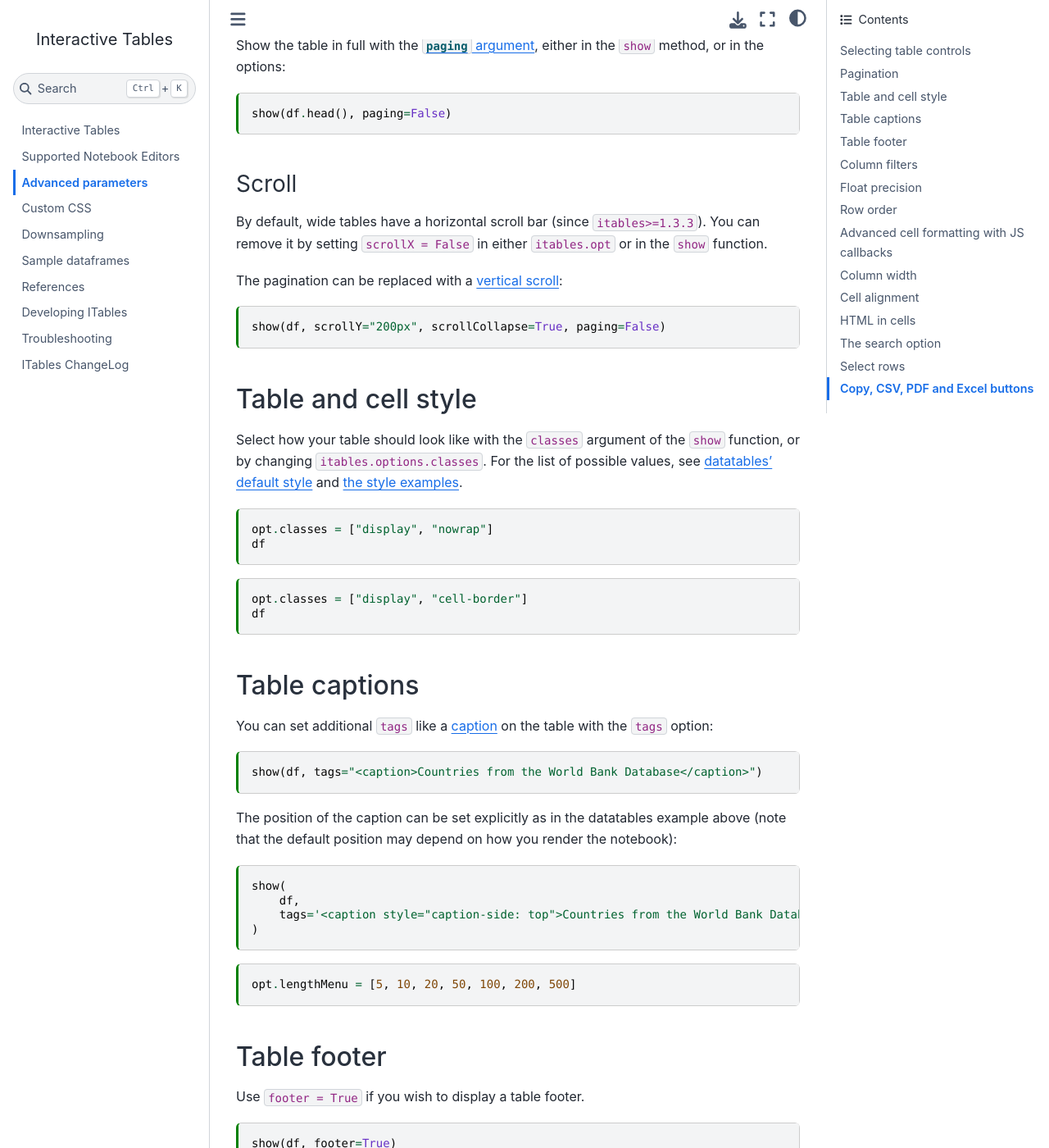
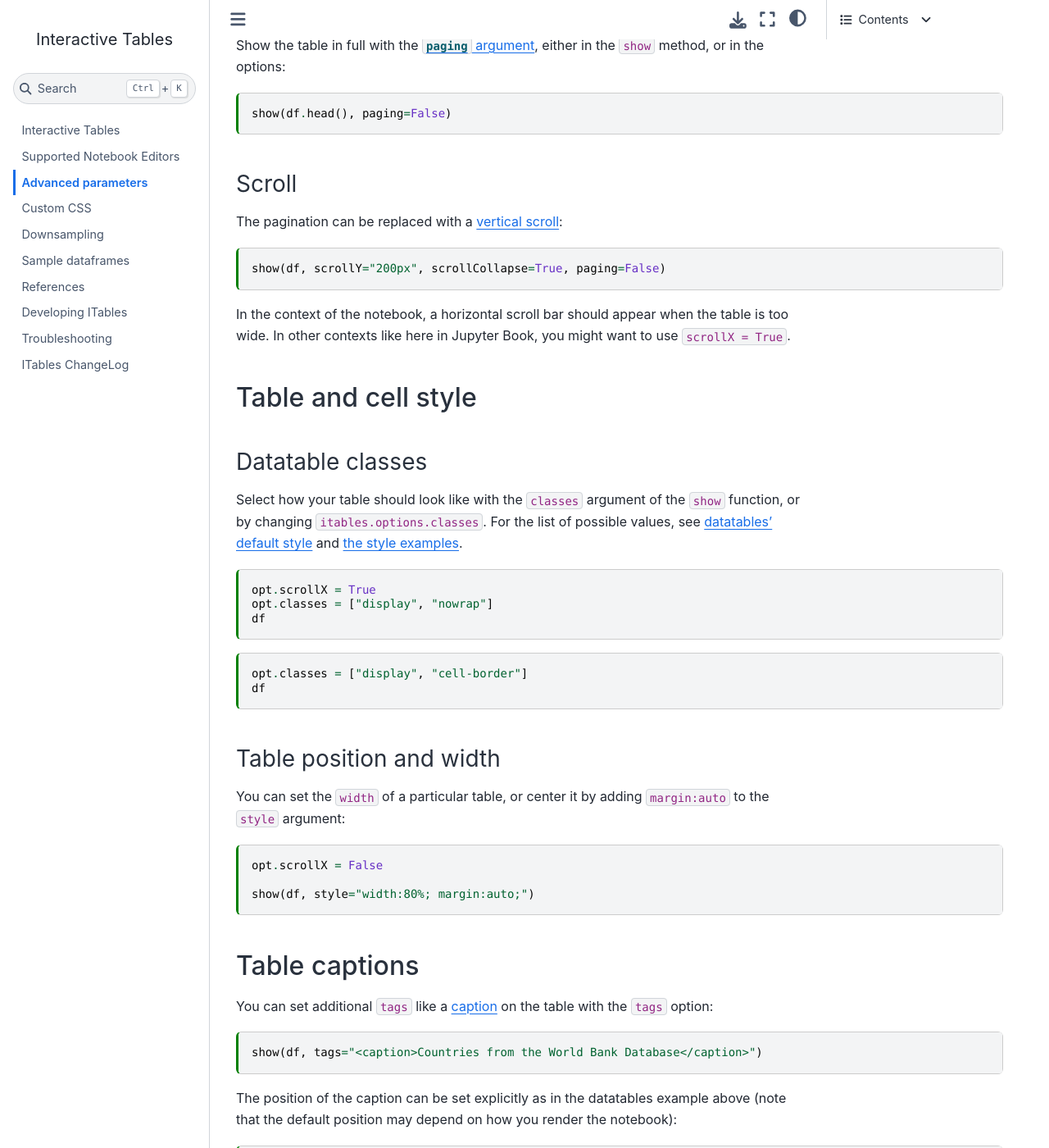
Before and after one commit to mwouts/itables, a Jupyter Book: the page built from docs/advanced_parameters.md, in a window 1280 px wide and 1400 px high, scrolled down 1519 px. Shown: the whole window at 82% size. Built offline with Jupyter Book 1.0.4 settings and Sphinx 7.4.7 and the Sphinx Book theme 1.1.4, drawn with Linux system fonts in a browser that asks for light colours; some of the changed text lies outside the part shown.

Commit message:
Use autoWidth = False rather than scrollX = True (#111)
* Use width:auto rather than scrollX = True
* Render wide tables 'full-width' in Jupyter Book
* Version 1.3.4

````diff
--- a/docs/advanced_parameters.md
+++ b/docs/advanced_parameters.md
@@ -62,6 +62,8 @@ Note: you can change the default value of the dom option by setting `opt.dom` as
 Select [how many entries](https://datatables.net/examples/advanced_init/length_menu.html) should appear at once in the table with either the `lengthMenu` argument of the `show` function, or with the global option `itables.options.lengthMenu`:
 
 ```{code-cell}
+:tags: [full-width]
+
 import itables.options as opt
 
 opt.lengthMenu = [2, 5, 10, 20, 50, 100, 200, 500]
@@ -73,32 +75,54 @@ df
 Show the table in full with the [`paging` argument](https://datatables.net/reference/option/paging), either in the `show` method, or in the options:
 
 ```{code-cell}
+:tags: [full-width]
+
 show(df.head(), paging=False)
 ```
 
 ### Scroll
 
-By default, wide tables have a horizontal scroll bar (since `itables>=1.3.3`).
-You can remove it by setting `scrollX = False` in either `itables.opt` or in the `show` function.
-
 The pagination can be replaced with a [vertical scroll](https://datatables.net/examples/basic_init/scroll_y.html):
 
 ```{code-cell}
+:tags: [full-width]
+
 show(df, scrollY="200px", scrollCollapse=True, paging=False)
 ```
 
+In the context of the notebook, a horizontal scroll bar should appear when the table is too wide. In other contexts like here in Jupyter Book, you might want to use `scrollX = True`.
+
 ## Table and cell style
+
+### Datatable classes
 
 Select how your table should look like with the `classes` argument of the `show` function, or by changing `itables.options.classes`. For the list of possible values, see [datatables' default style](https://datatables.net/manual/styling/classes) and [the style examples](https://datatables.net/examples/styling/).
 
 ```{code-cell}
+:tags: [full-width]
+
+opt.scrollX = True
 opt.classes = ["display", "nowrap"]
 df
 ```
 
 ```{code-cell}
+:tags: [full-width]
+
 opt.classes = ["display", "cell-border"]
 df
+```
+
+### Table position and width
+
+You can set the `width` of a particular table, or center it by adding `margin:auto` to the `style` argument:
+
+```{code-cell}
+:tags: [full-width]
+
+opt.scrollX = False
+
+show(df, style="width:80%; margin:auto;")
 ```
 
 ## Table captions
@@ -106,12 +130,16 @@ df
 You can set additional `tags` like a [caption](https://datatables.net/blog/2014-11-07) on the table with the `tags` option:
 
 ```{code-cell}
+:tags: [full-width]
+
 show(df, tags="<caption>Countries from the World Bank Database</caption>")
 ```
 
 The position of the caption can be set explicitly as in the datatables example above (note that the default position may depend on how you render the notebook):
 
 ```{code-cell}
+:tags: [full-width]
+
 show(
     df,
     tags='<caption style="caption-side: top">Countries from the World Bank Database</caption>',
@@ -127,6 +155,8 @@ opt.lengthMenu = [5, 10, 20, 50, 100, 200, 500]
 Use `footer = True` if you wish to display a table footer.
 
 ```{code-cell}
+:tags: [full-width]
+
 show(df, footer=True)
 ```
 
@@ -243,18 +273,19 @@ The [`columnDefs.width`](https://datatables.net/reference/option/columns.width)
 You can set a fixed width for all the columns with `"targets": "_all"`:
 
 ```{code-cell}
-show(
-    df,
-    columnDefs=[{"width": "120px", "targets": "_all"}],
-)
+:tags: [full-width]
+
+show(df, columnDefs=[{"width": "120px", "targets": "_all"}], scrollX=True)
 ```
 
 You can also adjust the width of selected columns only:
 
 ```{code-cell}
+:tags: [full-width]
+
 show(
     df,
-    columnDefs=[{"width": "20%", "targets": [2, 3]}],
+    columnDefs=[{"width": "30%", "targets": [2, 3]}],
 )
 ```
 
--- a/itables/version.py
+++ b/itables/version.py
@@ -1,3 +1,3 @@
 """ITables' version number"""
 
-__version__ = "1.3.3"
+__version__ = "1.3.4"
````
Also changed, not shown: docs/changelog.md (+7 -0 lines), docs/downsampling.md (+6 -0 lines), docs/quick_start.md (+2 -0 lines), docs/sample_dataframes.md (+10 -2 lines), 1 other file.
